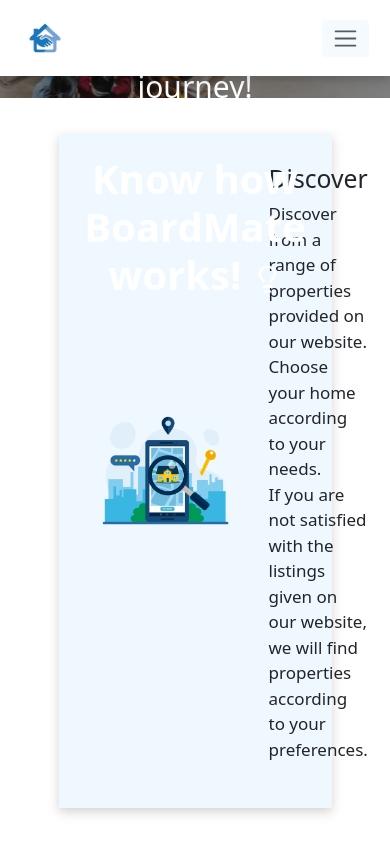
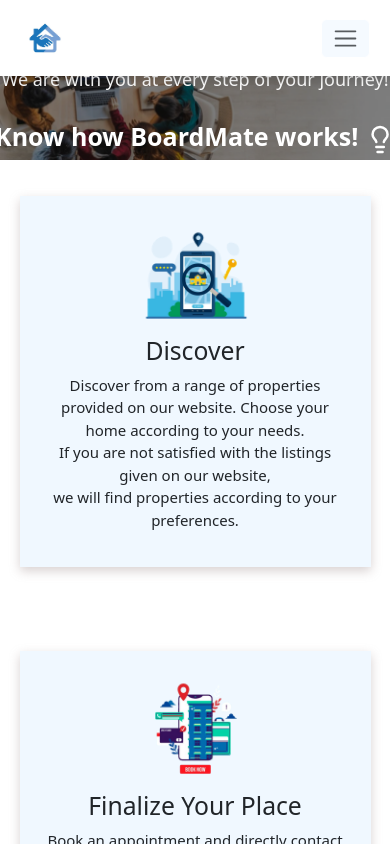
Before and after one commit to minindugimshan/BoardMate, a React (Vite) app in the folder Front-End/: page /Support in a window 390 px wide. Shown: the top 844 px of the page. Built offline with nearby package versions, Linux system fonts and the light colour scheme.

Commit message:
Added media queries

```diff
--- a/Front-End/src/components/Support/Support.css
+++ b/Front-End/src/components/Support/Support.css
@@ -187,3 +187,120 @@
     font-weight: bold;
     font-size: 20px;
 }
+
+
+/* Mobile Devices (up to 600px) */
+@media (max-width: 600px) {
+    .supportBackground img{
+        width: 100%;
+        height: 100%;
+        margin-top: 16%;
+    }
+    .text-overlay {
+        font-size: 25px;
+        top: 58%;
+        white-space: nowrap;
+    }
+
+    .sub-text {
+        font-size: 18px;
+    }
+
+    .second-sub-text {
+        font-size: 16px;
+        margin-top: 8px;
+        padding: 8px;
+    }
+
+    .discover {
+        flex-direction: column;
+        align-items: center;
+        width: 90%;
+        padding: 20px;
+    }
+
+    .discover img {
+        width: 120px;
+    }
+
+    .discover-para {
+        font-size: 15px;
+        padding-left: 0;
+        text-align: center;
+    }
+
+    .discover-topic {
+        padding-left: 0;
+        text-align: center;
+    }
+}
+
+/* Tablets (600px to 900px) */
+@media (min-width: 601px) and (max-width: 900px) {
+    .text-overlay {
+        font-size: 35px;
+    }
+
+    .sub-text {
+        font-size: 25px;
+    }
+
+    .second-sub-text {
+        font-size: 18px;
+        padding: 8px;
+    }
+
+    .discover {
+        flex-direction: row;
+        justify-content: space-between;
+        width: 80%;
+        padding: 25px;
+    }
+
+    .discover img {
+        width: 130px;
+    }
+
+    .discover-para {
+        font-size: 16px;
+    }
+
+    .discover-topic {
+        padding-left: 20px;
+    }
+}
+
+/* Desktop Devices (Above 900px) */
+@media (min-width: 901px) {
+    .text-overlay {
+        font-size: 40px;
+    }
+
+    .sub-text {
+        font-size: 30px;
+    }
+
+    .second-sub-text {
+        font-size: 20px;
+        padding: 10px;
+    }
+
+    .discover {
+        flex-direction: row;
+        justify-content: flex-start;
+        width: 70%;
+        margin-top: 80px;
+    }
+
+    .discover img {
+        width: 150px;
+    }
+
+    .discover-para {
+        font-size: 17px;
+    }
+
+    .discover-topic {
+        padding-left: 30px;
+    }
+}
--- a/Front-End/src/components/Support/Support.jsx
+++ b/Front-End/src/components/Support/Support.jsx
@@ -193,7 +193,14 @@ function Support() {
                   </div>
 
                 </div>
-                <br /><br /><br />
+                <br />
+                <br /><br />
+
+                <div className='review-button'>
+                  <button>
+                    See More Reviews <b className='arrow'>→</b>
+                  </button>
+                </div>
 
 
               </div>
```
